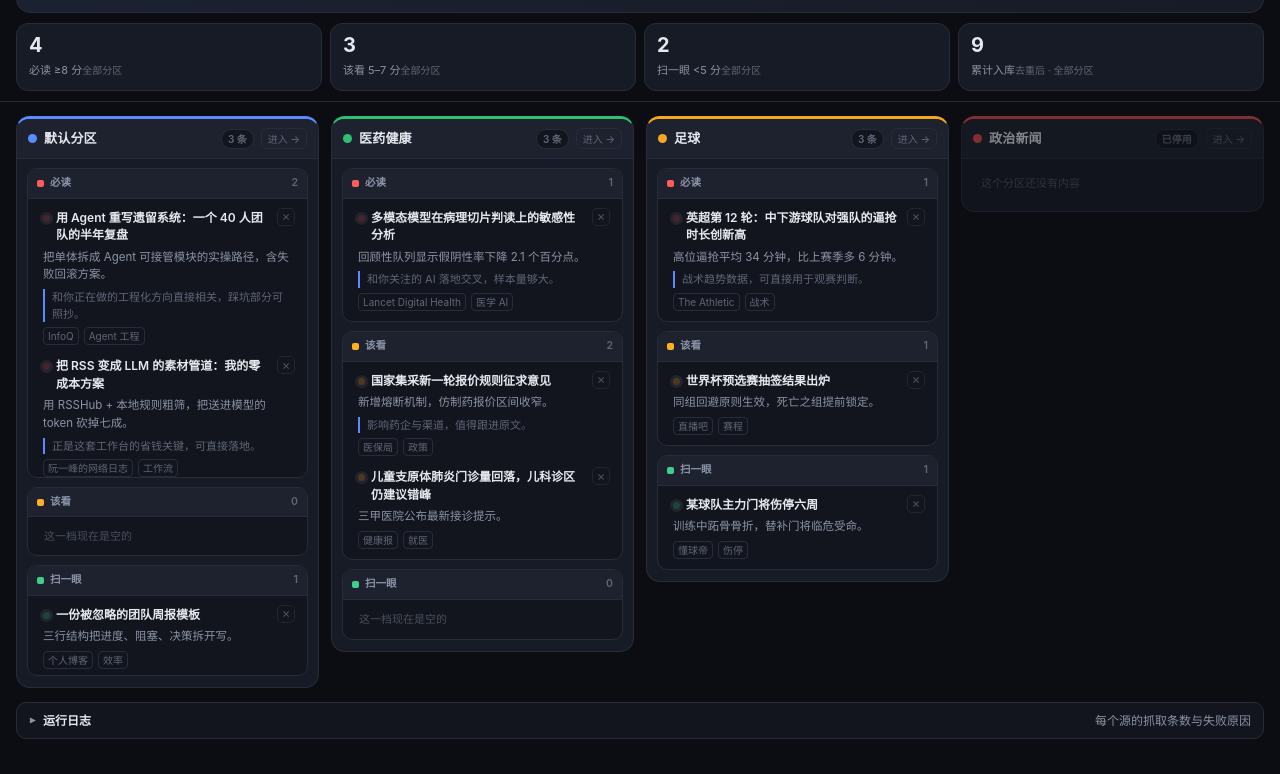
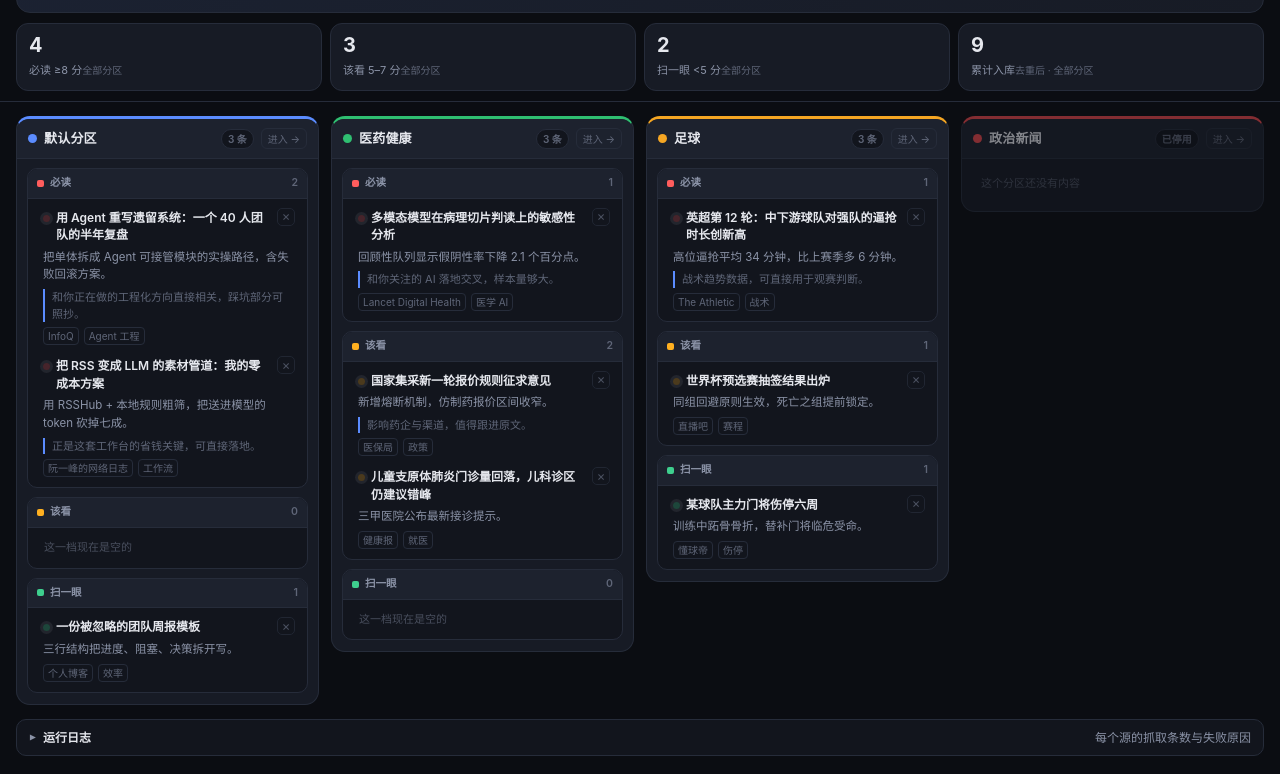
Before and after one commit to Fishchao3066/mynewsboard, a plain HTML site: page index.html in a window 1280 px wide. Shown: the part 410-1184 px from the top of the page. Drawn offline with Linux system fonts and the light colour scheme.

Commit message:
fix: v3.7 总看板布局 - 去掉分区栏高度截断 + 统一分档逻辑保证必读卡片显示

```diff
--- a/index.html
+++ b/index.html
@@ -219,7 +219,7 @@ textarea{resize:vertical;min-height:74px;line-height:1.55}
 .zcol:hover .zchd .go{opacity:1}
 .zchd .go:hover{color:var(--c);border-color:var(--c)}
 /* 栏体：常显不折叠；内部按必读/该看/扫一眼三段 */
-.zbody{padding:9px 10px 11px;display:flex;flex-direction:column;gap:9px;overflow-y:auto;max-height:66vh}
+.zbody{padding:9px 10px 11px;display:flex;flex-direction:column;gap:9px}
 .zsec{border:1px solid var(--line);border-radius:10px;overflow:hidden;background:var(--bg2)}
 .zsec>.sh{
   display:flex;align-items:center;gap:6px;padding:6px 9px;font-size:10.5px;font-weight:700;
@@ -353,7 +353,7 @@ textarea{resize:vertical;min-height:74px;line-height:1.55}
 <nav id="tabs"></nav>
 
 <header>
-  <div class="logo"><span class="dot"></span>我的信息台<small id="chTip">分区</small><small style="color:var(--hi);font-size:10px" title="构建版本">v3.6</small></div>
+  <div class="logo"><span class="dot"></span>我的信息台<small id="chTip">分区</small><small style="color:var(--hi);font-size:10px" title="构建版本">v3.7</small></div>
   <div class="sp"></div>
   <button class="btn" id="bDemo">载入演示</button>
   <button class="btn pri" id="bPull">拉取更新</button>
@@ -874,6 +874,12 @@ async function judge(batch, focus, cfg){
   }finally{ clearTimeout(tm); }
 }
 const lvOf = sc => sc>=8 ? 'hi' : (sc>=5 ? 'mid' : 'low');
+// 统一分档：优先用 lv 字段，但若它非法则用 score 兜底，保证「计数」和「卡片」永远一致
+const lvOfItem = it => {
+  const k = it && it.lv;
+  if(k==='hi'||k==='mid'||k==='low') return k;
+  return lvOf(Number(it&&it.score)||0);
+};
 
 /* ══════════ 演示数据 ══════════ */
 const DEMO_CH = [
@@ -913,7 +919,7 @@ $('#bPull').onclick = async () => {
   if(!cfg.key) return sheet('还没填 API Key', '不填 Key 只能看演示数据。到「设置」里贴一个 MiMo 或 DeepSeek 的 Key，存在你自己浏览器里。', ()=>{ $('#cfg').classList.add('show'); fillCfg(); }, '去填');
 
   busy = true; $('#bPull').disabled = true; $('#log').classList.add('show');
-  log(`构建 v3.6 · 当前代理：${(Array.isArray(cfg.proxy)?cfg.proxy:[cfg.proxy]).join(' | ')}`);
+  log(`构建 v3.7 · 当前代理：${(Array.isArray(cfg.proxy)?cfg.proxy:[cfg.proxy]).join(' | ')}`);
   let added = 0;
   try{
     for(const c of chs){
@@ -982,7 +988,7 @@ $('#bPull').onclick = async () => {
 function tabbar(){
   const chs = S.cfg.ch;
   const tot = S.items.length;
-  const hiN = S.items.filter(x=>x.lv==='hi').length;
+  const hiN = S.items.filter(x=>lvOfItem(x)==='hi').length;
   const html = [
     {id:'__all', name:'信息台总看板', color:'var(--acc)', n:tot, extra:hiN?hiN+' 必读':''}
   ].concat(chs.map(c => ({
@@ -1053,7 +1059,8 @@ function srcCN(s){
   return s;
 }
 function card(it){
-  const cls = it.lv==='hi' ? 's-hi' : (it.lv==='mid' ? 's-mid' : 's-low');
+  const _lv = lvOfItem(it);
+  const cls = _lv==='hi' ? 's-hi' : (_lv==='mid' ? 's-mid' : 's-low');
   const body = (it.summary || it.text || '')
     + (it.why && !it.why.startsWith('AI 不可用') ? '@@'+it.why : '');
   const [sum, why] = body.split('@@');
@@ -1087,7 +1094,7 @@ function scope(){
 }
 function updateStats(){
   const sc = scope();
-  const by = (arr,k) => isAll() ? arr.filter(x=>x.lv===k) : arr.filter(x=>x.lv===k);
+  const by = (arr,k) => arr.filter(x=>lvOfItem(x)===k);
   const set=(id,v)=>{const e=document.getElementById(id); if(e) e.textContent=v;};
   set('n1', by(sc.hi,'hi').length);
   set('n2', by(sc.mid,'mid').length);
@@ -1102,6 +1109,10 @@ function updateStats(){
 
 function render(){
   const chs = S.cfg.ch;
+  // 自愈：修正任何 lv 与 score 不一致的条目，保证分栏计数与卡片严格对应
+  let fixed = false;
+  S.items.forEach(x=>{ const k=lvOfItem(x); if(x.lv!==k){ x.lv=k; fixed=true; } });
+  if(fixed) save();
   tabbar();
   $('#chTip').textContent = isAll() ? ('总看板 · '+chs.length+' 个分区') : (chOf(view).name||'分区');
   if(!chs.some(c=>c.id===view) && !isAll()) view = '__all';
@@ -1128,7 +1139,7 @@ function render(){
       + '<span class="sp"></span>'
       + '<button class="go" data-goto="__all">← 回总看板</button></div>'
       + '<div class="subgrid">' + LV.map(lv => {
-          const a = mine.filter(x => x.lv===lv.k);
+          const a = mine.filter(x => lvOfItem(x)===lv.k);
           return `<section class="sub" style="--c:${lv.color}" data-lv="${lv.k}"><div class="sh">
             <span class="tag"></span>${lv.name}<span class="n">${a.length}</span></div>
             <div class="list">${a.length ? a.map(card).join('') : '<div class="zempty">这一档现在是空的</div>'}</div></section>`;
@@ -1141,7 +1152,7 @@ function render(){
   const groups = S.cfg.ch.map(c => ({c, a: S.items.filter(x=>x.ch===c.id)}));
   const other = S.items.filter(x => !S.cfg.ch.some(c=>c.id===x.ch));
   $('#board').innerHTML = groups.map(g => {
-      const n = {}; g.a.forEach(x=>n[x.lv]=(n[x.lv]||0)+1);
+      const n = {}; g.a.forEach(x=>{const k=lvOfItem(x); n[k]=(n[k]||0)+1;});
       const sorted = g.a.slice().sort((x,y)=>(y.score||0)-(x.score||0));
       return `<section class="zcol ${g.c.on?'':'off'}" style="--c:${esc(g.c.color||'#5b8cff')}">
         <div class="zchd"><span class="cdot"></span><span class="cn">${esc(g.c.name||'分区')}</span>
@@ -1149,14 +1160,14 @@ function render(){
           <button class="go" data-goto="${esc(g.c.id)}">进入 →</button></div>
         <div class="zbody">${
           g.a.length
-            ? LV.map(lv => subCol(g.c, lv, sorted.filter(x=>x.lv===lv.k), g.c.id, true)).join('')
+            ? LV.map(lv => subCol(g.c, lv, sorted.filter(x=>lvOfItem(x)===lv.k), g.c.id, true)).join('')
             : '<div class="zempty">这个分区还没有内容</div>'
         }</div></section>`;
     }).join('')
     + (other.length ? `<section class="zcol" style="--c:#8a8f98">
         <div class="zchd"><span class="cdot"></span><span class="cn">未分组</span>
           <span class="cnt">${other.length} 条</span></div>
-        <div class="zbody">${LV.map(lv => subCol({id:''}, lv, other.filter(x=>x.lv===lv.k), '', true)).join('')}</div></section>` : '');
+        <div class="zbody">${LV.map(lv => subCol({id:''}, lv, other.filter(x=>lvOfItem(x)===lv.k), '', true)).join('')}</div></section>` : '');
   bind(); updateStats();
 }
 
```
